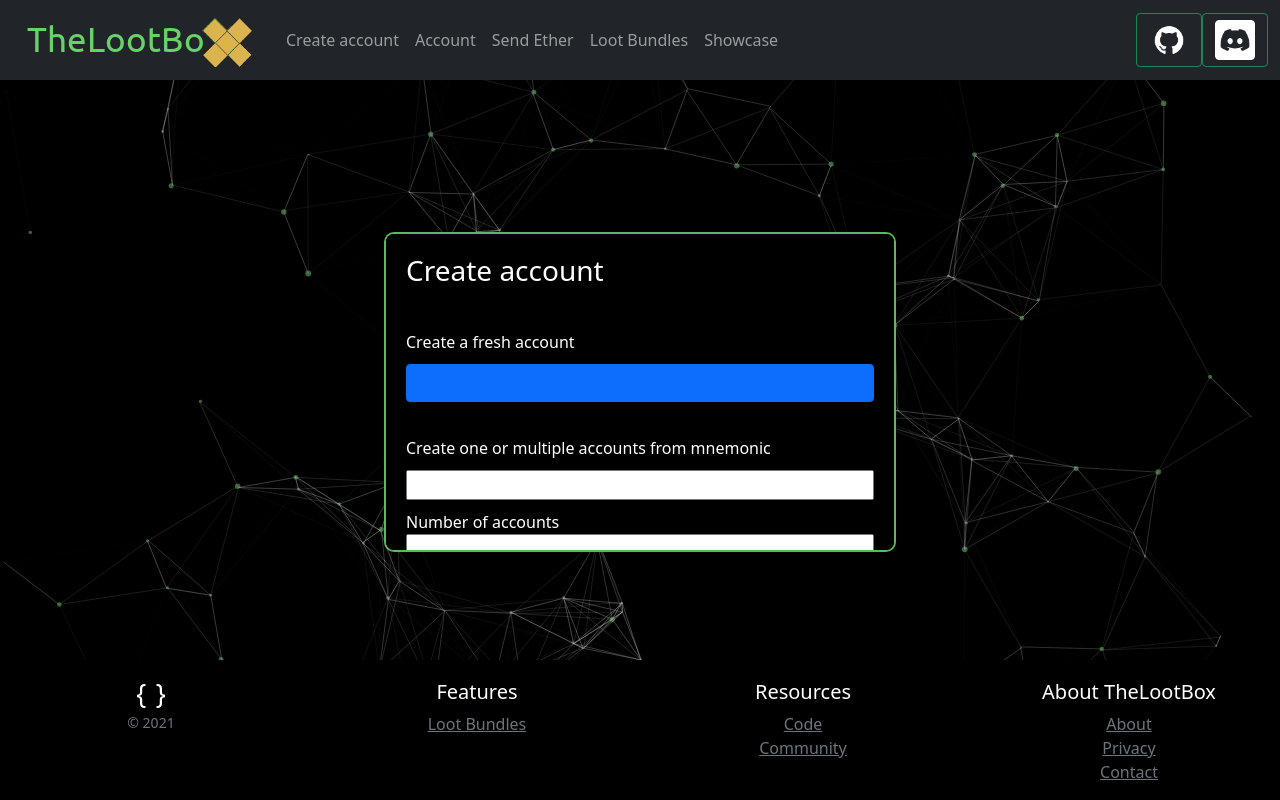
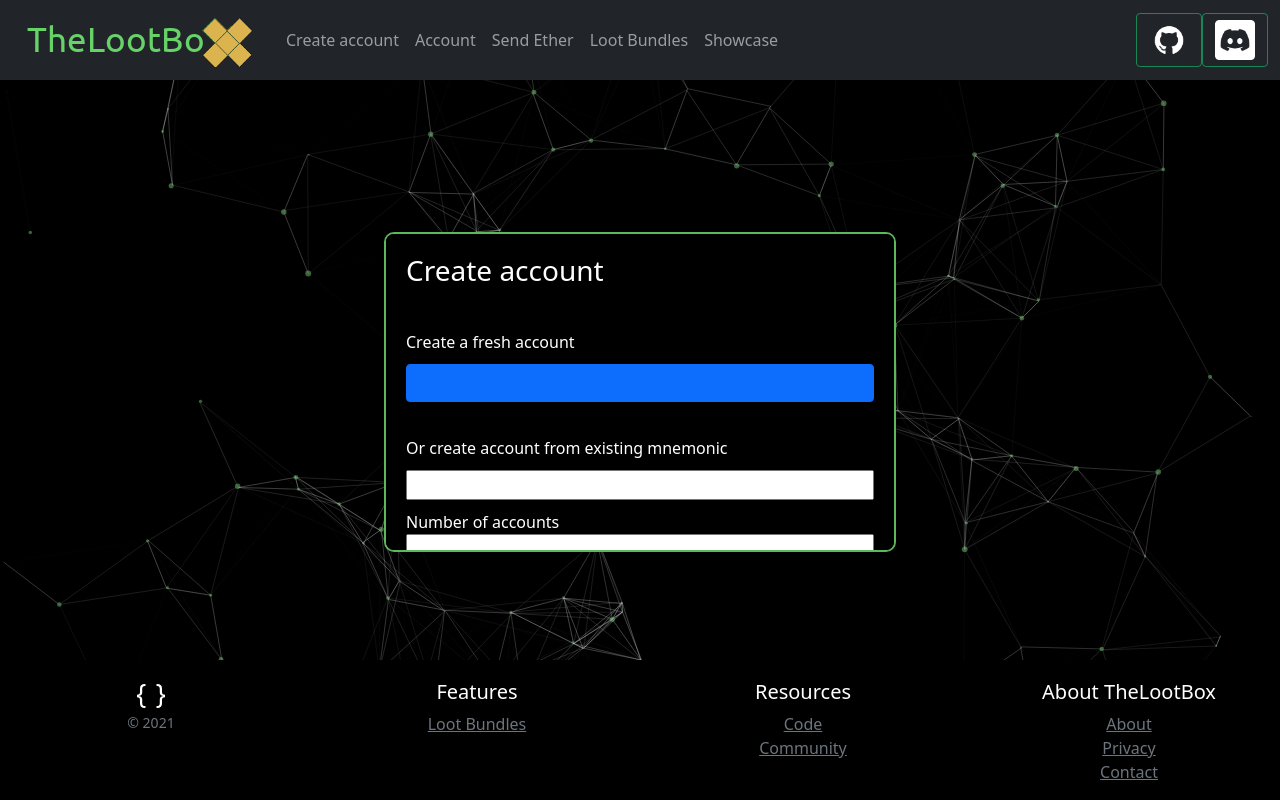
Before and after one commit to B3nac/Lichen, a Python web app: template app/templates/create.html in a window 1280 px wide. Run offline with Jinja, Linux system fonts and the light colour scheme; the template is opened without the code that fills it, so the values that code supplies are empty, except form fields; form fields are guessed from the names that the template uses.

Commit message:
Update create.html 💻

```diff
--- a/app/templates/create.html
+++ b/app/templates/create.html
@@ -62,7 +62,7 @@
         </div>
         <div>
             <br>
-            <p>Create one or multiple accounts from mnemonic</p>
+            <p>Or create account from existing mnemonic</p>
             <p>{{ form.create_from_mnemonic }}</p>
             <p>Number of accounts {{ form.number_of_accounts }}</p>
             <p>Account unlock key {{ form.multiple_account_key }}</p>
```
